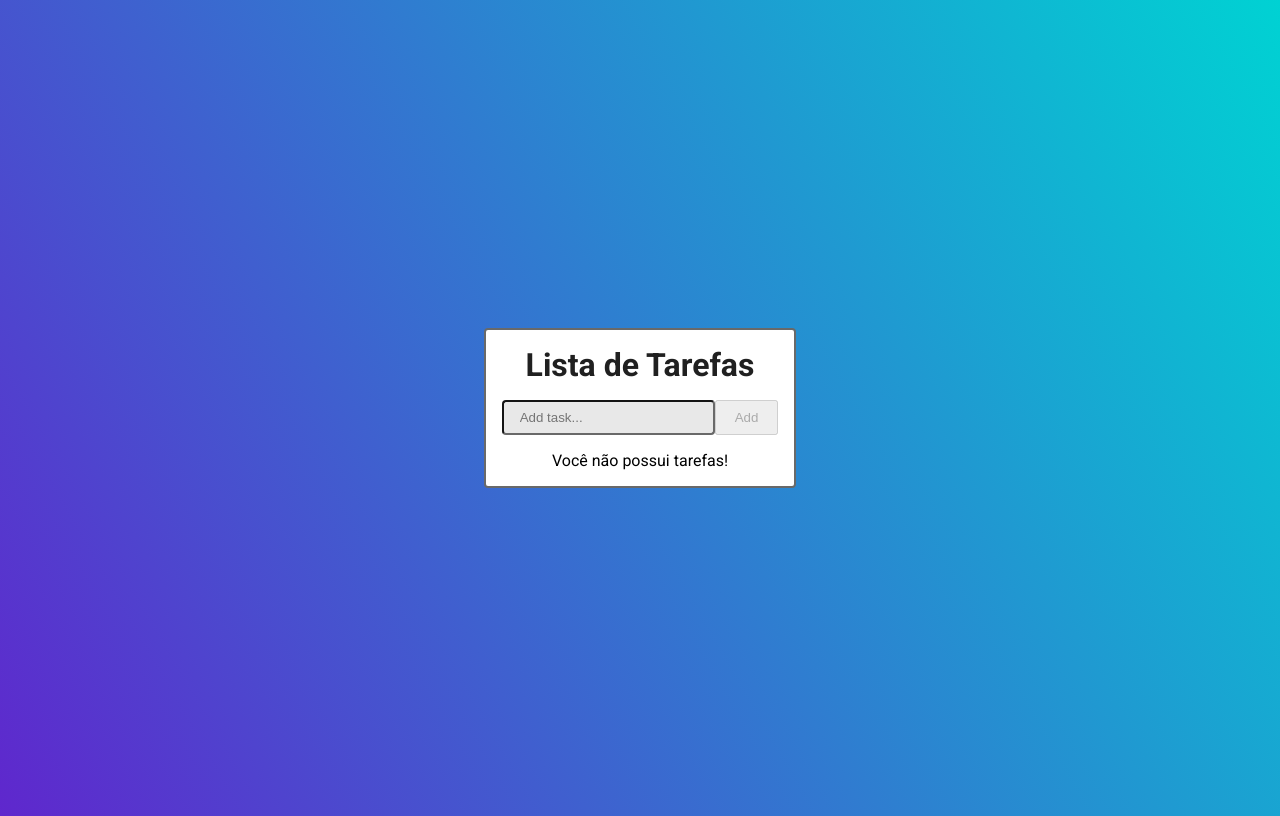
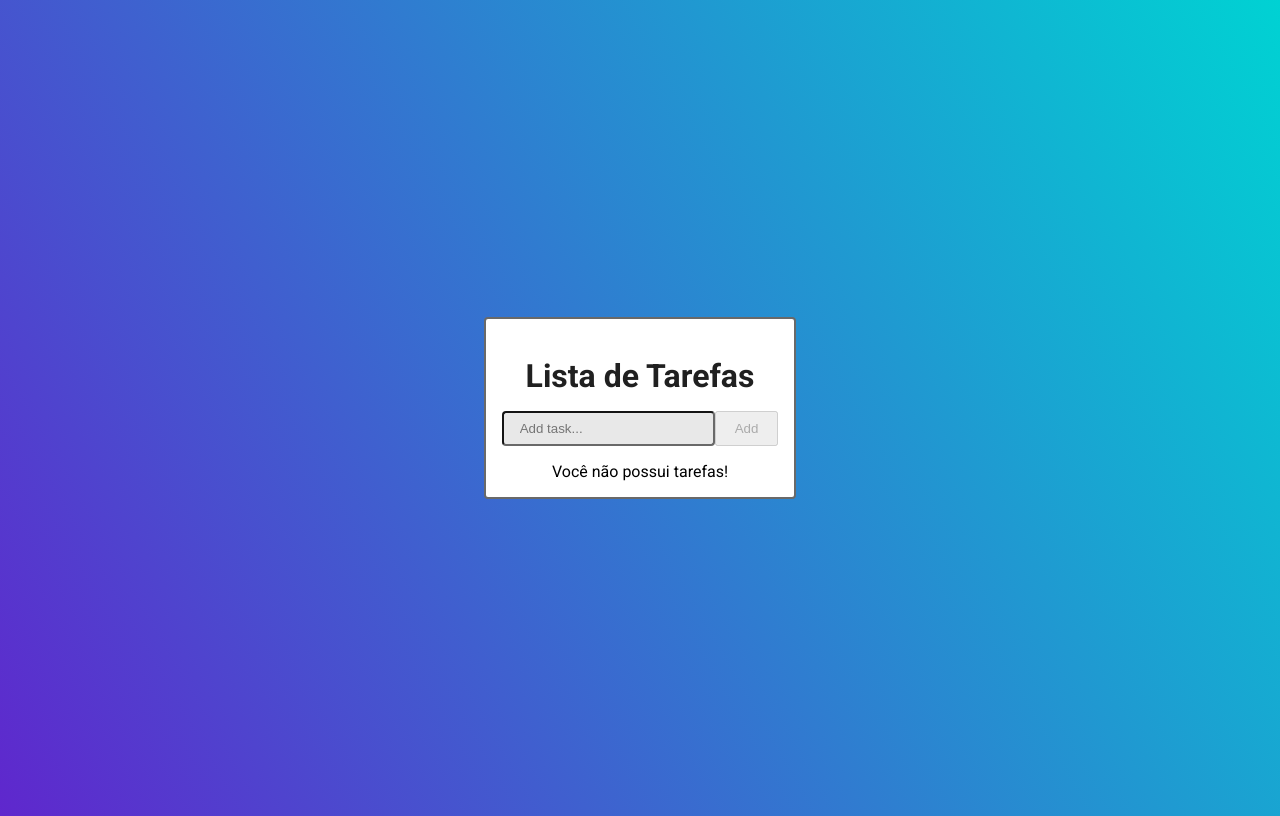
Before and after one commit to Newton-Duarte/angular-todo, an Angular app: page / in a window 1280 px wide. Built offline with nearby package versions, Linux system fonts and the light colour scheme.

Commit message:
style: remove margin from p tag

```diff
--- a/src/styles.css
+++ b/src/styles.css
@@ -16,7 +16,7 @@ body {
   background: linear-gradient(60deg, #5f27cd 0%, #00d2d3 100%);
 }
 
-h1, h2, h3, h4, h5, h6, p {
+p {
   margin: 0;
 }
 
```
